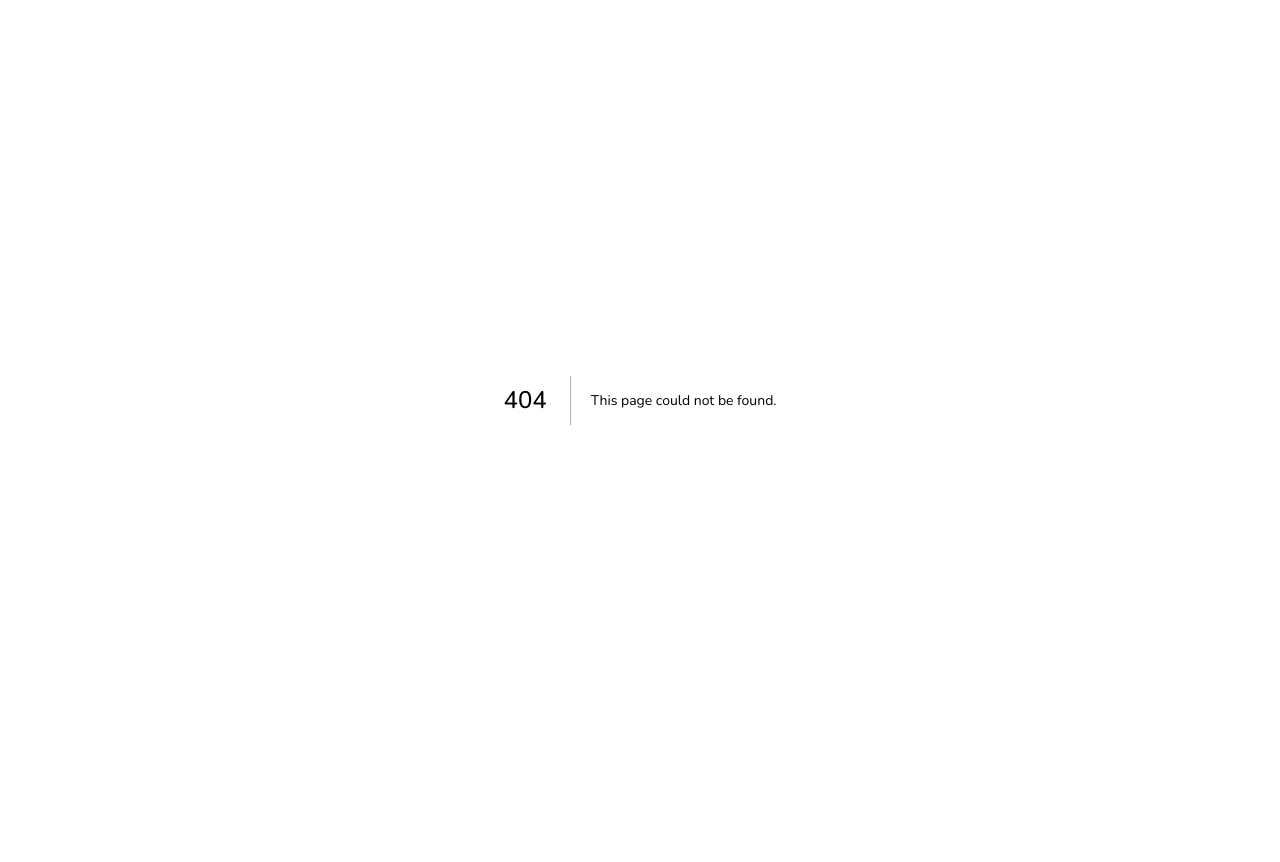
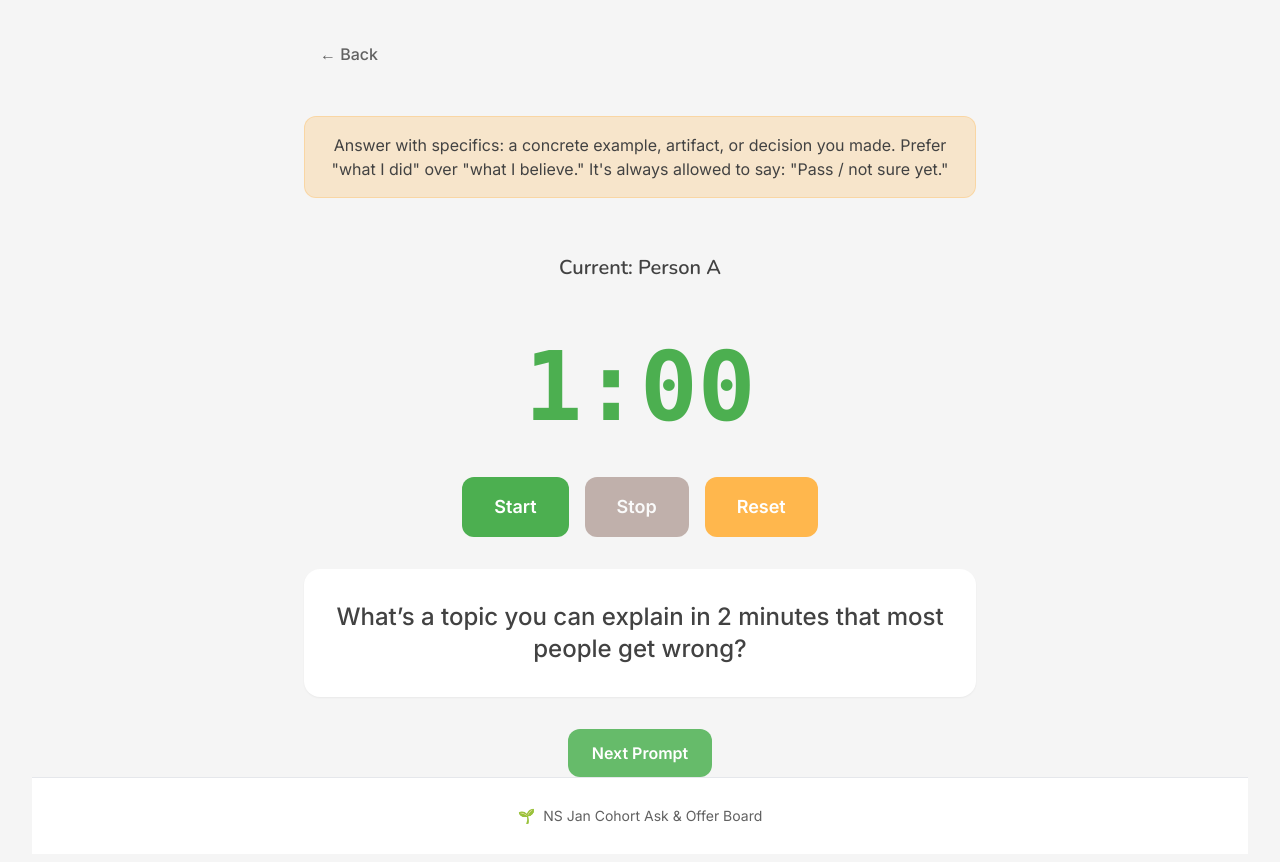
Before and after one commit to understories/mentormixer, a Next.js app: page /speed-round in a window 1280 px wide. Before the commit this address had no page. Shown: the top 862 px of the page. Before the commit the page ends 800 px from the top, so only its background shows below. Built offline with nearby package versions, Linux system fonts and the light colour scheme.

Commit message:
Add speed round activity page with alternating turns

```diff
--- /dev/null
+++ b/app/speed-round/page.tsx
@@ -0,0 +1,83 @@
+'use client';
+
+import { useState, useRef } from 'react';
+import Link from 'next/link';
+import { Timer } from '@/components/Timer';
+import { InstructionsBanner } from '@/components/InstructionsBanner';
+import { PromptDisplay } from '@/components/PromptDisplay';
+import { SwitchIndicator } from '@/components/SwitchIndicator';
+import { Footer } from '@/components/Footer';
+import speedRoundPrompts from '@/data/speedRoundPrompts.json';
+
+type Turn = 'person_a' | 'person_b';
+
+export default function SpeedRoundPage() {
+  const [currentTurn, setCurrentTurn] = useState<Turn>('person_a');
+  const [showSwitch, setShowSwitch] = useState(false);
+  const [currentPromptIndex, setCurrentPromptIndex] = useState(0);
+  const [timerKey, setTimerKey] = useState(0);
+
+  const prompts = speedRoundPrompts.prompts;
+  const currentPrompt = prompts[currentPromptIndex] || prompts[0];
+
+  const handleTimerComplete = () => {
+    setShowSwitch(true);
+    setTimeout(() => {
+      setShowSwitch(false);
+      setCurrentTurn((prev) => (prev === 'person_a' ? 'person_b' : 'person_a'));
+      // Force timer to reset by changing key
+      setTimerKey((prev) => prev + 1);
+    }, 2000);
+  };
+
+  const handleReset = () => {
+    setCurrentTurn('person_a');
+    setShowSwitch(false);
+    setTimerKey((prev) => prev + 1);
+  };
+
+  return (
+    <div className="min-h-screen flex flex-col p-4 sm:p-6 md:p-8">
+      <div className="flex-1 flex flex-col max-w-2xl mx-auto w-full gap-6 sm:gap-8">
+        <Link
+          href="/"
+          className="self-start mb-2 px-4 py-2 text-text-light hover:text-text transition-colors text-base font-medium min-h-[44px] flex items-center touch-manipulation"
+        >
+          ← Back
+        </Link>
+        <InstructionsBanner />
+
+        <div className="text-center mb-4">
+          <div className="text-lg sm:text-xl font-heading font-semibold text-text">
+            Current: {currentTurn === 'person_a' ? 'Person A' : 'Person B'}
+          </div>
+        </div>
+
+        <div className="flex-1 flex flex-col items-center justify-center gap-6 sm:gap-8">
+          <Timer
+            key={`${currentTurn}-${timerKey}`}
+            initialDuration={60}
+            onComplete={handleTimerComplete}
+            onReset={handleReset}
+          />
+        </div>
+
+        <PromptDisplay prompt={currentPrompt} />
+
+        <div className="flex justify-center gap-4">
+          <button
+            onClick={() => {
+              setCurrentPromptIndex((prev) => (prev + 1) % prompts.length);
+            }}
+            className="px-6 py-3 bg-primary-green-light text-white rounded-xl font-semibold text-base active:scale-95 transition-transform min-h-[48px] touch-manipulation"
+          >
+            Next Prompt
+          </button>
+        </div>
+      </div>
+
+      {showSwitch && <SwitchIndicator />}
+      <Footer />
+    </div>
+  );
+}
```
